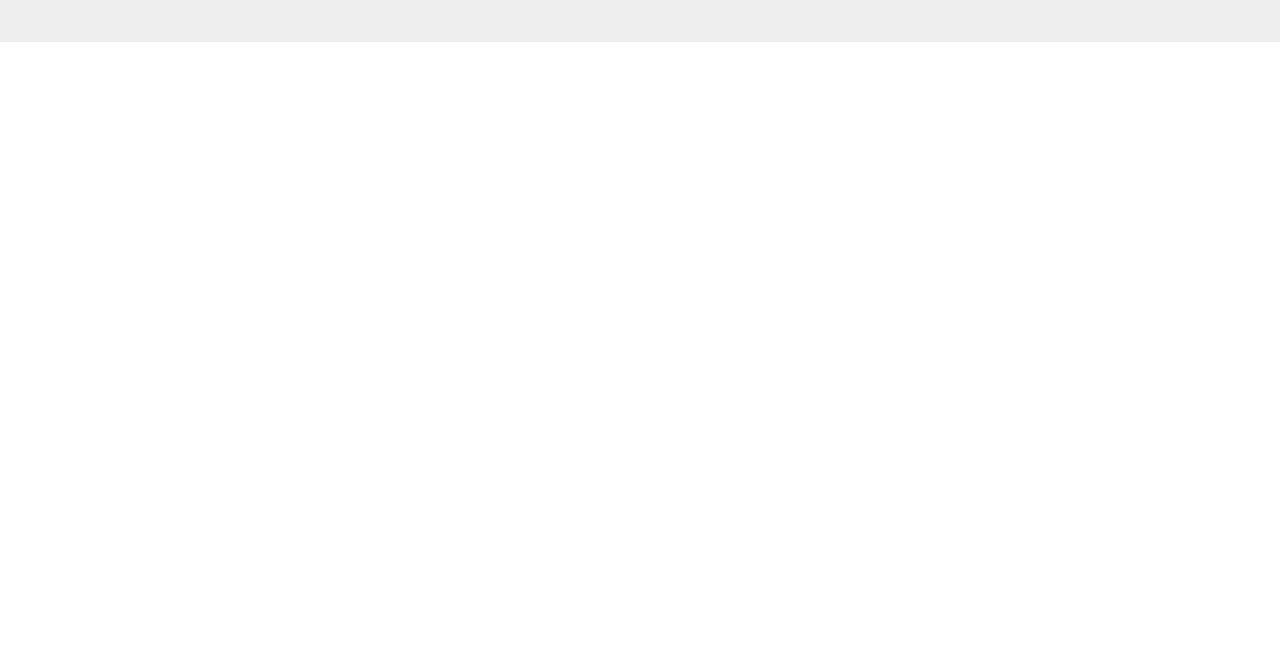
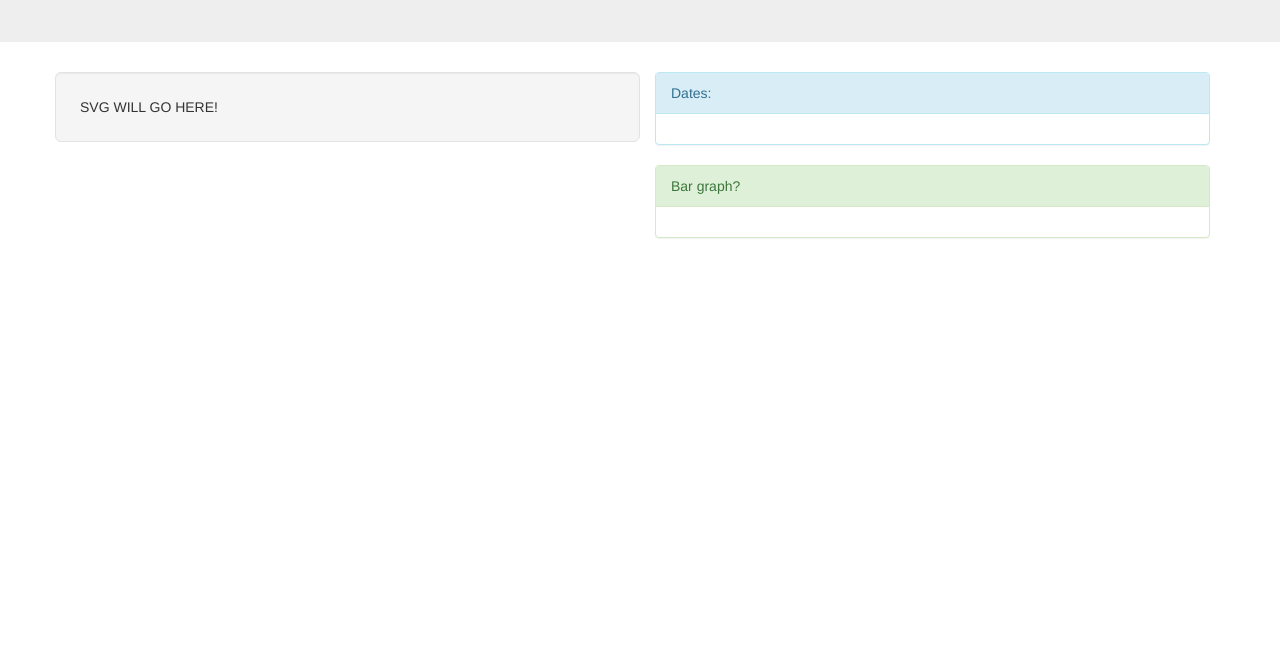
Before and after one commit to TEnders64/OxfordWardPolymaps, a plain HTML site: page index.html in a window 1280 px wide. Shown: the part 153-800 px from the top of the page. Drawn offline with nearby package versions, Linux system fonts and the light colour scheme.

Commit message:
adding geojson files and beginning testing of index page with polymaps

```diff
--- a/index.html
+++ b/index.html
@@ -1,4 +1,5 @@
 <!DOCTYPE html>
+<html>
 	<head>
 		<title>Using Polymaps for OX heatmap</title>
 		<script src="polymaps.js"></script>
@@ -13,14 +14,41 @@
 	</head>
 	<body>
 		<div class="jumbotron">
+			<div class="container">
 				<h1>Jumbotron</h1>
+			</div>
 		</div>
 		<div class="container">
 			<div class="row">
-			<div class="info">
+				<div id="map" class="well well-lg col-md-6">
+				SVG WILL GO HERE!
 				</div>
-			<div class="success">
+				<div class="col-md-6">
+					<div class="short-div">
+						<div class="panel panel-info">
+							<div class="panel-heading">Dates:</div>
+							<div class="panel-body" id="dates"></div>
+						</div>
+					</div>
+					<div class="short-div">
+						<div class="panel panel-success">
+							<div class="panel-heading">Bar graph?</div>
+							<div class="panel-body" id="bar"></div>
 						</div>
 					</div>
 				</div>
+			</div>
+		</div>
+		<script type="text/javascript">
+			var po = org.polymaps;
+
+			var map = po.map()
+						.center([-1.2375, 51.7551])
+						.container(#map.appendChild(po.svg('svg')))
+						.add(po.geoJson().url('Jun_6_2013_OX_Boroughs.geojson'));
+
+
+
+		</script>
 	</body>
+</html>
```
Also changed, not shown: Jun_6_2013_OX_Boroughs.geojson (added), OX_buildings.geojson (added), OX_roads.geojson (added). Lines whose indentation alone changed are shown as unchanged.
